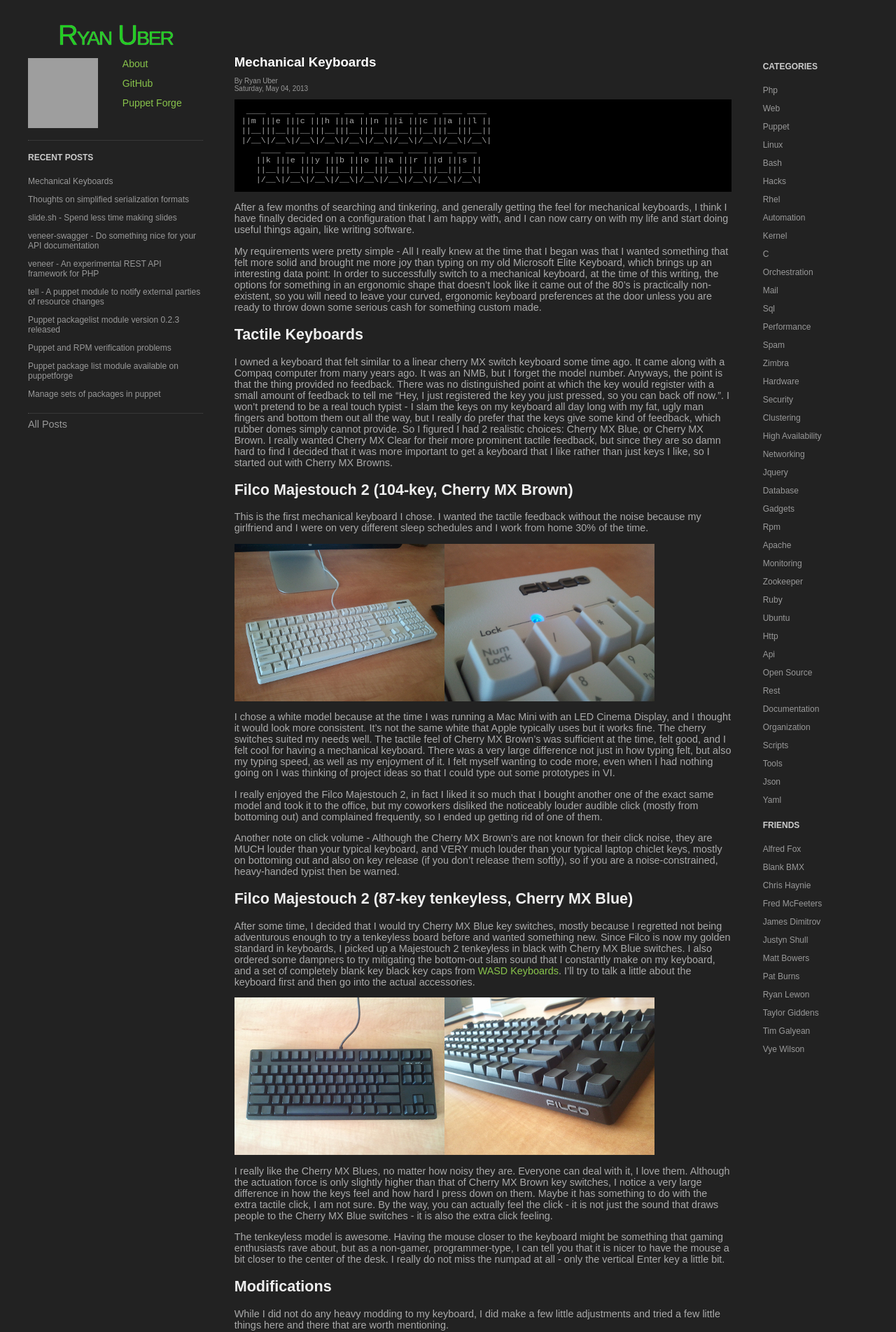
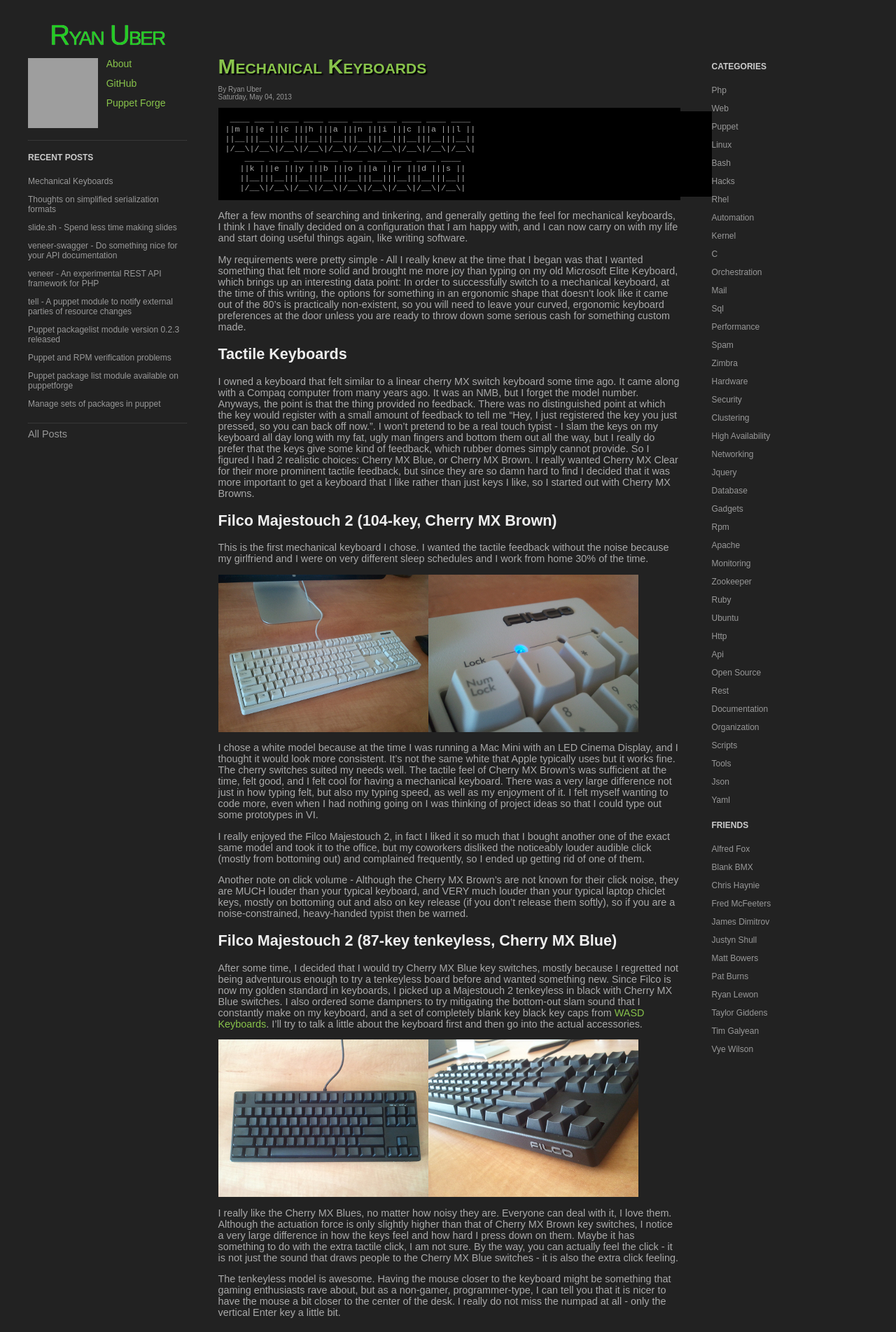
Before and after one commit to prateekiiest/prateekiie.github.io, a Jekyll site: the page built from index.html, in a window 1280 px wide. Shown: the top 1903 px of the page at 70% size. Built offline with Jekyll 4.4.1, drawn with Linux system fonts in a browser that asks for light colours; Markdown is read by kramdown in place of the engine named in the settings; grey boxes are pictures that could not be loaded.

Commit message:
Added href's to post titles and styling for them

```diff
--- a/_layouts/post.html
+++ b/_layouts/post.html
@@ -2,7 +2,7 @@
 layout: default
 ---
 <div class="post">
-  <div class="post_title">{{ page.title }}</div>
+  <div class="post_title"><a href="{{ page.url }}">{{ page.title }}</a></div>
   <div class="post_author">By Ryan Uber</div>
   <div class="post_date">{{ page.date | date: "%A, %B %d, %Y" }}</div>
   <div class="post_content">
--- a/index.html
+++ b/index.html
@@ -5,7 +5,7 @@ title: "Ryan Uber&rsquo;s Blog"
 
 {% for post in site.posts limit: 3 %}
 <div class="post">
-  <div class="post_title">{{ post.title }}</div>
+  <div class="post_title"><a href="{{ post.url }}">{{ post.title }}</a></div>
   <div class="post_author">By Ryan Uber</div>
   <div class="post_date">{{ post.date | date: "%A, %B %d, %Y" }}</div>
   <div class="post_body">
--- a/site.css
+++ b/site.css
@@ -41,7 +41,7 @@ ul.content_list li {
   height: auto;
   vertical-align: top;
   display: table-cell;
-  width: 464px;
+  width: 250px;
   height: 100%;
   text-align: left;
   color: #444;
@@ -83,6 +83,8 @@ ul.content_list li {
   height: auto;
   vertical-align: top;
   width: 660px;
+  max-width: 660px;
+  overflow: hidden;
   padding-left: 45px;
   padding-right: 45px;
   padding-top: 50px;
@@ -119,9 +121,10 @@ ul.content_list li {
   padding: 10px;
 }
 div.post_title, div.page_title {
-  font-size: 1.3em;
+  font-size: 30px;
+  text-shadow: 2px 2px 2px #000;
   font-weight: bold;
-  color: #fff;
+  font-variant: small-caps;
   padding-bottom: 10px;
 }
 div.post_author {
@@ -157,9 +160,9 @@ div.list_title {
   padding-bottom: 20px;
 }
 div.post .separator {
-  height: 20px;
+  height: 40px;
   border: 0;
-  box-shadow: inset 0 30px 30px -30px rgba(0,0,0,0.5);
+  box-shadow: inset 0 60px 60px -60px rgba(0,0,0,0.5);
   padding-bottom: 40px;
 }
 div.category_title {
```
